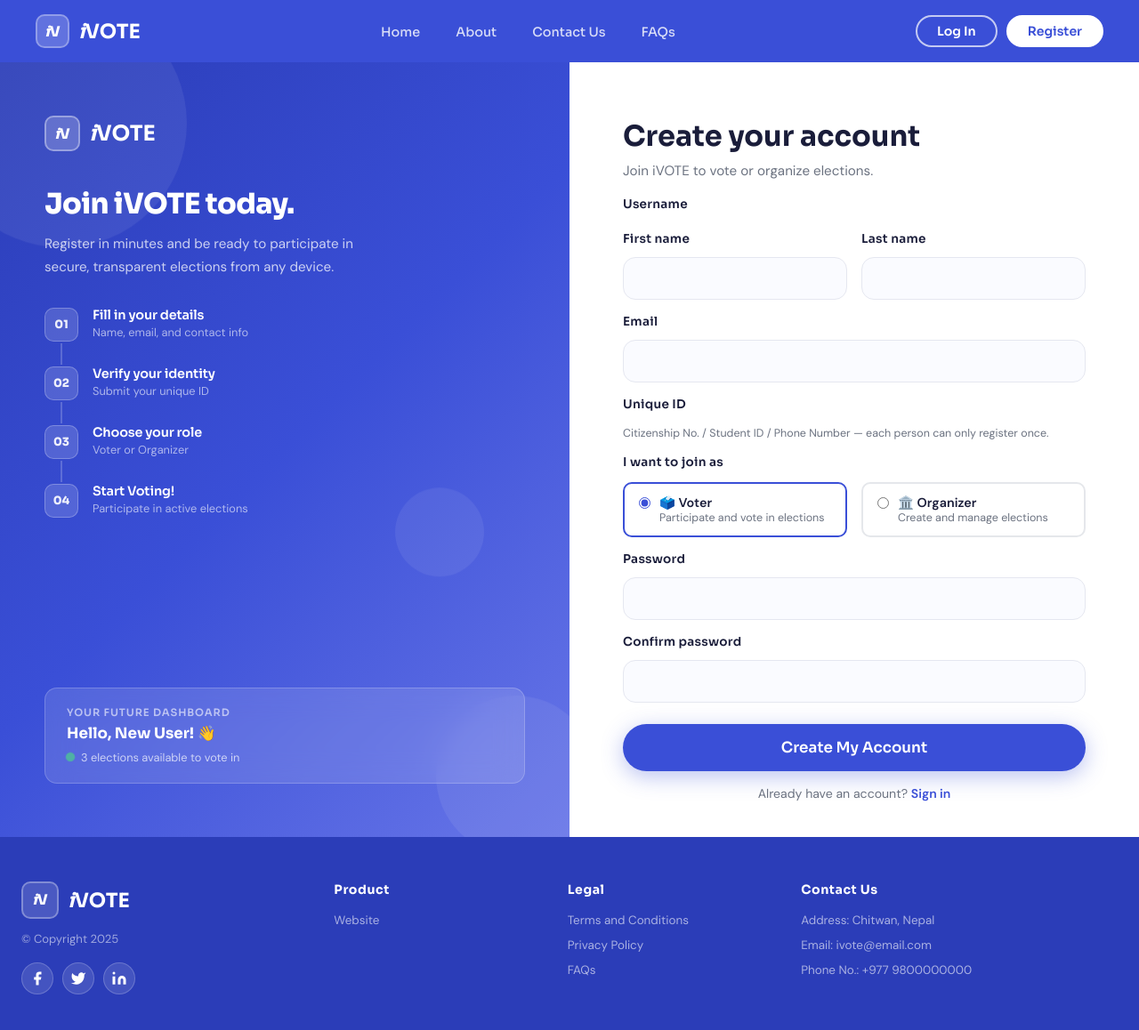
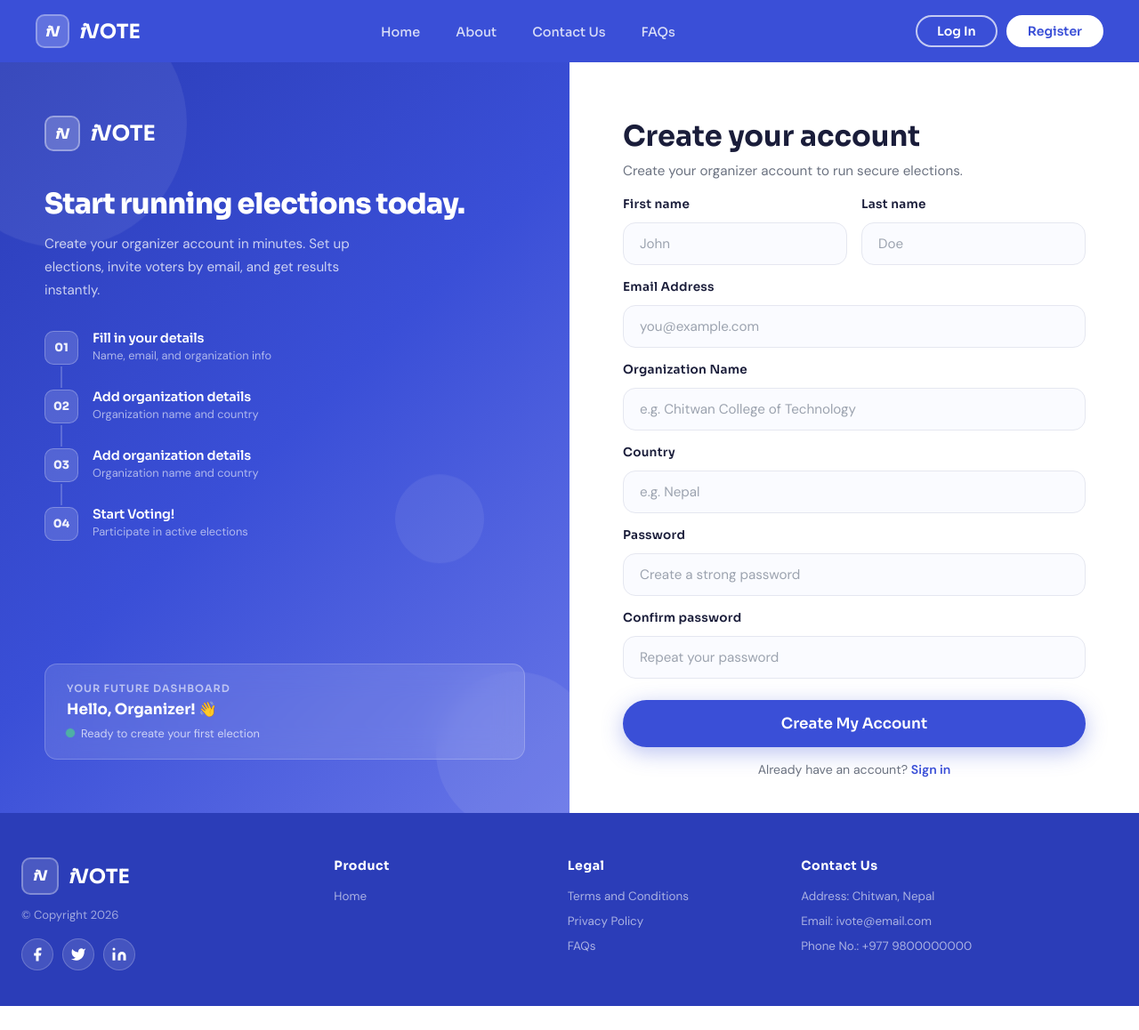
Before and after one commit to mandip-adk/Online-Voting-System, a Django app: page /register/ in a window 1280 px wide. Shown: the whole page at 89% size. After the commit the page ends 1131 px from the top, so only its background shows below. Run offline with Django 5.2, Linux system fonts and the light colour scheme.

Commit message:
feat(accounts): redesign user model and auth flow for organizer-only system
- Replace AbstractUser with AbstractBaseUser using email as USERNAME_FIELD
- Remove voter role, voter_id, OrganizerRequest, ContactMessage models
- Add organization_name and country fields to CustomUser for organizers
- Admin account created only via createsuperuser, never via registration form
- Rewrite RegisterForm: email, first/name, role(hidden=organizer), org fields
- Rewrite login_view to authenticate via email (POST field name: username)
- Remove all voter-facing views: voter_dashboard, voter registration flow
- Remove organizer request workflow (submit, approve, reject views + URLs)
- Add about, privacy_policy, terms_of_service views and URLs
- Fix base.html nav links: About, Contact Us, FAQs, Terms, Privacy Policy
- Add ContactForm as forms.Form (no model) since ContactMessage model removed
- Update admin.py to match new CustomUser fields, remove old model admins
- Fresh migrations: accounts 0001_initial, voting 0001_initial, audit 0001_initial
- Switch database to SQLite for development (Neon PostgreSQL for production)

```diff
--- a/accounts/forms.py
+++ b/accounts/forms.py
@@ -1,6 +1,7 @@
 from django import forms
 from django.contrib.auth.forms import UserCreationForm
 from .models import CustomUser
+from django.db import models
 
 
 class RegisterForm(forms.ModelForm):
@@ -46,3 +47,28 @@ class RegisterForm(forms.ModelForm):
         if commit:
             user.save()
         return user
+
+
+class ContactMessage(models.Model):
+    name         = models.CharField(max_length=100)
+    email        = models.EmailField()
+    subject      = models.CharField(max_length=200)
+    message      = models.TextField()
+    submitted_at = models.DateTimeField(auto_now_add=True)
+
+    def __str__(self):
+        return f"{self.name} - {self.subject}"
+
+class ContactForm(forms.Form):
+    name    = forms.CharField(max_length=100, widget=forms.TextInput(attrs={
+        'class': 'form-control', 'placeholder': 'Your Full Name'
+    }))
+    email   = forms.EmailField(widget=forms.EmailInput(attrs={
+        'class': 'form-control', 'placeholder': 'Your Email Address'
+    }))
+    subject = forms.CharField(max_length=200, widget=forms.TextInput(attrs={
+        'class': 'form-control', 'placeholder': 'Subject of Message'
+    }))
+    message = forms.CharField(widget=forms.Textarea(attrs={
+        'class': 'form-control', 'placeholder': 'Write your message here...', 'rows': 5
+    }))
--- a/accounts/templates/accounts/register.html
+++ b/accounts/templates/accounts/register.html
@@ -21,9 +21,9 @@
       </a>
 
       <div class="auth-left-content">
-        <h2 class="auth-left-title">Join iVOTE today.</h2>
+        <h2 class="auth-left-title">Start running elections today.</h2>
         <p class="auth-left-sub">
-          Register in minutes and be ready to participate in secure, transparent elections from any device.
+          Create your organizer account in minutes. Set up elections, invite voters by email, and get results instantly.
         </p>
 
         <div class="register-steps">
@@ -31,23 +31,23 @@
             <div class="reg-step-num">01</div>
             <div class="reg-step-info">
               <div class="step-title">Fill in your details</div>
-              <div class="step-sub">Name, email, and contact info</div>
+              <div class="step-sub">Name, email, and organization info</div>
             </div>
           </div>
           <div class="reg-step-line"></div>
           <div class="reg-step">
             <div class="reg-step-num">02</div>
             <div class="reg-step-info">
-              <div class="step-title">Verify your identity</div>
-              <div class="step-sub">Submit your unique ID</div>
+              <div class="step-title">Add organization details</div>
+              <div class="step-sub">Organization name and country</div>
             </div>
           </div>
           <div class="reg-step-line"></div>
           <div class="reg-step">
             <div class="reg-step-num">03</div>
             <div class="reg-step-info">
-              <div class="step-title">Choose your role</div>
-              <div class="step-sub">Voter or Organizer</div>
+              <div class="step-title">Add organization details</div>
+              <div class="step-sub">Organization name and country</div>
             </div>
           </div>
           <div class="reg-step-line"></div>
@@ -63,10 +63,10 @@
 
       <div class="auth-preview-card">
         <div class="apc-label">Your Future Dashboard</div>
-        <div class="apc-title">Hello, New User! 👋</div>
+        <div class="apc-title">Hello, Organizer! 👋</div>
         <div class="apc-meta">
           <span class="live-dot"></span>
-          <span>3 elections available to vote in</span>
+          <span>Ready to create your first election</span>
         </div>
       </div>
     </div>
@@ -80,113 +80,86 @@
         </div>
 
         <h1 class="auth-title mt-6">Create your account</h1>
-        <p class="auth-subtitle">Join iVOTE to vote or organize elections.</p>
+        <p class="auth-subtitle">Create your organizer account to run secure elections.</p>
 
         <form method="POST" action="{% url 'register' %}" class="auth-form">
           {% csrf_token %}
 
           <!-- ERRORS -->
           {% if form.errors %}
-          <div style="color:red; margin-bottom:10px;">
+          <div style="background:#FEF2F2;border:1px solid #FECACA;border-radius:8px;padding:12px 16px;margin-bottom:12px;">
             {% for field in form %}
               {% for error in field.errors %}
-                <p>{{ field.label }}: {{ error }}</p>
+                <p style="color:#DC2626;font-size:.85rem;margin:2px 0;">{{ field.label }}: {{ error }}</p>
               {% endfor %}
+            {% endfor %}
+            {% for error in form.non_field_errors %}
+              <p style="color:#DC2626;font-size:.85rem;margin:2px 0;">{{ error }}</p>
             {% endfor %}
           </div>
           {% endif %}
-
-          <!-- USERNAME -->
-          <div class="form-group mt-4">
-            <label class="form-label">Username</label>
-            <div class="input-wrapper">{{ form.username }}</div>
-          </div>
 
           <!-- FIRST + LAST NAME -->
           <div class="form-row mt-4">
             <div class="form-group">
               <label class="form-label">First name</label>
-              <div class="input-wrapper">{{ form.first_name }}</div>
+              <div class="input-wrapper">
+                <input type="text" name="first_name" class="form-control" placeholder="John" value="{{ form.first_name.value|default:'' }}" required />
+              </div>
             </div>
             <div class="form-group">
               <label class="form-label">Last name</label>
-              <div class="input-wrapper">{{ form.last_name }}</div>
+              <div class="input-wrapper">
+                <input type="text" name="last_name" class="form-control" placeholder="Doe" value="{{ form.last_name.value|default:'' }}" required />
+              </div>
             </div>
           </div>
 
           <!-- EMAIL -->
           <div class="form-group mt-4">
-            <label class="form-label">Email</label>
-            <div class="input-wrapper">{{ form.email }}</div>
+            <label class="form-label">Email Address</label>
+            <div class="input-wrapper">
+              <input type="email" name="email" class="form-control" placeholder="you@example.com" value="{{ form.email.value|default:'' }}" required />
+            </div>
           </div>
 
-          <!-- UNIQUE ID — NEW -->
-          <div class="form-group mt-4">
-            <label class="form-label">Unique ID</label>
-            <div class="input-wrapper">{{ form.voter_id }}</div>
-            <p style="font-size:0.78rem;color:#6b7280;margin-top:4px;">
-              Citizenship No. / Student ID / Phone Number — each person can only register once.
-            </p>
-          </div>
+          <!-- ROLE: always organizer, hidden field -->
+          <input type="hidden" name="role" value="organizer" />
 
-          <!-- ROLE SELECTION — NEW -->
-          <div class="form-group mt-4">
-            <label class="form-label">I want to join as</label>
-            <div style="display:flex;gap:1rem;margin-top:8px;">
-
-              <label style="
-                flex:1;
-                border:2px solid #e5e7eb;
-                border-radius:10px;
-                padding:12px 16px;
-                cursor:pointer;
-                transition:border-color .2s;
-                display:flex;
-                align-items:flex-start;
-                gap:10px;
-              " id="label-voter">
-                <input type="radio" name="role" value="voter"
-                  style="margin-top:3px;accent-color:var(--primary);"
-                  onclick="highlightRole('voter')" checked>
-                <div>
-                  <div style="font-weight:600;font-size:.9rem;">🗳️ Voter</div>
-                  <div style="font-size:.78rem;color:#6b7280;">Participate and vote in elections</div>
-                </div>
-              </label>
-
-              <label style="
-                flex:1;
-                border:2px solid #e5e7eb;
-                border-radius:10px;
-                padding:12px 16px;
-                cursor:pointer;
-                transition:border-color .2s;
-                display:flex;
-                align-items:flex-start;
-                gap:10px;
-              " id="label-organizer">
-                <input type="radio" name="role" value="organizer"
-                  style="margin-top:3px;accent-color:var(--primary);"
-                  onclick="highlightRole('organizer')">
-                <div>
-                  <div style="font-weight:600;font-size:.9rem;">🏛️ Organizer</div>
-                  <div style="font-size:.78rem;color:#6b7280;">Create and manage elections</div>
-                </div>
-              </label>
-
+          <!-- ORGANIZER FIELDS (show/hide) -->
+          <div id="organizer-fields" style="display:block;">
+            <div class="form-group mt-4">
+              <label class="form-label">Organization Name</label>
+              <div class="input-wrapper">
+                <input type="text" name="organization_name" class="form-control"
+                  placeholder="e.g. Chitwan College of Technology"
+                  value="{{ form.organization_name.value|default:'' }}" />
+              </div>
+            </div>
+            <div class="form-group mt-4">
+              <label class="form-label">Country</label>
+              <div class="input-wrapper">
+                <input type="text" name="country" class="form-control"
+                  placeholder="e.g. Nepal"
+                  value="{{ form.country.value|default:'' }}" />
+              </div>
             </div>
           </div>
 
           <!-- PASSWORD -->
           <div class="form-group mt-4">
             <label class="form-label">Password</label>
-            <div class="input-wrapper">{{ form.password1 }}</div>
+            <div class="input-wrapper">
+              <input type="password" name="password1" class="form-control" placeholder="Create a strong password" required />
+            </div>
           </div>
 
           <!-- CONFIRM PASSWORD -->
           <div class="form-group mt-4">
             <label class="form-label">Confirm password</label>
-            <div class="input-wrapper">{{ form.password2 }}</div>
+            <div class="input-wrapper">
+              <input type="password" name="password2" class="form-control" placeholder="Repeat your password" required />
+            </div>
           </div>
 
           <button type="submit" class="btn btn-primary btn-full btn-lg mt-6">
@@ -203,14 +176,6 @@
     </div>
   </div>
 
-  <!-- Role card highlight script -->
-  <script>
-    function highlightRole(role) {
-      document.getElementById('label-voter').style.borderColor     = role === 'voter'     ? 'var(--primary)' : '#e5e7eb';
-      document.getElementById('label-organizer').style.borderColor = role === 'organizer' ? 'var(--primary)' : '#e5e7eb';
-    }
-    // Set voter highlighted by default on page load
-    document.addEventListener('DOMContentLoaded', () => highlightRole('voter'));
-  </script>
+
 
 {% endblock %}
--- a/accounts/templates/base.html
+++ b/accounts/templates/base.html
@@ -27,14 +27,14 @@
 
     <div class="navbar-actions">
       {% if user.is_authenticated %}
-        {% if user.role == 'organizer' %}
+        {% if user.role == 'admin' or user.is_superuser %}
+          <a href="{% url 'admin_dashboard' %}" class="btn btn-ghost btn-sm nav-ghost-btn">Dashboard</a>
+        {% else %}
           <a href="{% url 'organizer_dashboard' %}" class="btn btn-ghost btn-sm nav-ghost-btn">Dashboard</a>
-        {% else %}
-          <a href="{% url 'voter_dashboard' %}"     class="btn btn-ghost btn-sm nav-ghost-btn">Dashboard</a>
         {% endif %}
         <a href="{% url 'logout' %}" class="btn btn-sm nav-register-btn">Log Out</a>
       {% else %}
-        <a href="{% url 'login' %}"    class="btn btn-sm nav-login-btn">Log In</a>
+        <a href="{% url 'login' %}" class="btn btn-sm nav-login-btn">Log In</a>
         <a href="{% url 'register' %}" class="btn btn-sm nav-register-btn">Register</a>
       {% endif %}
     </div>
@@ -53,9 +53,7 @@
   {% endif %}
 
   <!-- ── Page Content ── -->
-  <main class="main-content">
-    {% block content %}{% endblock %}
-  </main>
+  {% block content %}{% endblock %}
 
   <!-- ── Footer ── -->
   <footer class="site-footer" id="contact">
@@ -67,7 +65,7 @@
             <div class="footer-brand-logo"><span>i</span>V</div>
             <span class="footer-logo-text"><em>i</em>VOTE</span>
           </a>
-          <p class="footer-tagline">© Copyright 2025</p>
+          <p class="footer-tagline">© Copyright 2026</p>
           <div class="footer-socials">
             <a href="#" class="social-icon" aria-label="Facebook">
               <svg width="18" height="18" fill="currentColor" viewBox="0 0 24 24">
@@ -91,7 +89,7 @@
         <div class="footer-links-col">
           <h4 class="footer-col-title">Product</h4>
           <ul class="footer-link-list">
-            <li><a href="#">Website</a></li>
+            <li><a href="{% url 'home' %}">Home</a></li>
           </ul>
         </div>
 
--- a/accounts/urls.py
+++ b/accounts/urls.py
@@ -1,5 +1,5 @@
 from django.urls import path
-from .views import register, login_view, logout_view, home, organizer_dashboard, admin_dashboard
+from .views import register, login_view, logout_view, home, organizer_dashboard, admin_dashboard, contact_us,faqs, settings_view, edit_profile,about_view, privacy_policy_view, terms_of_service_view
 
 urlpatterns = [
     path('',                     home,                 name='home'),
@@ -8,4 +8,12 @@ urlpatterns = [
     path('logout/',              logout_view,          name='logout'),
     path('organizer/dashboard/', organizer_dashboard,  name='organizer_dashboard'),
     path('admin-dashboard/',     admin_dashboard,      name='admin_dashboard'),
+    path('contact/',            contact_us,      name='contact'),
+    path('faqs/',               faqs,            name='faqs'),
+    path('settings/',           settings_view,   name='settings'),
+    path('profile/edit/',       edit_profile,    name='edit_profile'),
+    path('about/',              about_view,      name='about'),
+    path('privacy-policy/',     privacy_policy_view, name='privacy_policy'),
+    path('terms-of-service/',   terms_of_service_view, name='terms_of_service'),
+
 ]
--- a/accounts/views.py
+++ b/accounts/views.py
@@ -22,7 +22,7 @@ def register(request):
 
 def login_view(request):
     if request.method == 'POST':
-        email    = request.POST.get('email')
+        email    = request.POST.get('username')  # our login form sends field as 'username'
         password = request.POST.get('password')
         user = authenticate(request, username=email, password=password)
         if user is not None:
@@ -52,7 +52,7 @@ def home(request):
 
 @login_required
 def organizer_dashboard(request):
-    if request.user.role not in ('organizer',) and not request.user.is_superuser:
+    if request.user.role not in ('organizer', 'admin') and not request.user.is_superuser:
         return redirect('home')
     return render(request, 'accounts/organizer_dashboard.html')
 
@@ -73,3 +73,45 @@ def admin_dashboard(request):
         'total_admins':     total_admins,
         'recent_users':     recent_users,
     })
+
+def contact_us(request):
+    from .forms import ContactForm
+    if request.method == 'POST':
+        form = ContactForm(request.POST)
+        if form.is_valid():
+            # TODO: send email or save to DB later
+            messages.success(request, "Your message has been sent successfully! We will get back to you soon.")
+            return redirect('contact')
+        else:
+            messages.error(request, "Failed to send message. Please correct the errors in the form.")
+    else:
+        form = ContactForm()
+    return render(request, 'contact_us.html', {'form': form})
+
+
+def faqs(request):
+    return render(request, 'faqs.html')
+
+
+@login_required
+def settings_view(request):
+    return render(request, 'accounts/settings.html')
+
+
+@login_required
+def edit_profile(request):
+    return render(request, 'accounts/edit_profile.html', {
+        'user': request.user
+    })
+
+
+def about_view(request):
+    return render(request, 'about.html')
+
+
+def privacy_policy_view(request):
+    return render(request, 'privacy_policy.html')
+
+
+def terms_of_service_view(request):
+    return render(request, 'terms_of_service.html')
```
Also changed, not shown: accounts/templates/accounts/login.html (+12 -12 lines), accounts/templates/home.html (+11 -11 lines), voting/forms.py (+104 -37 lines).
